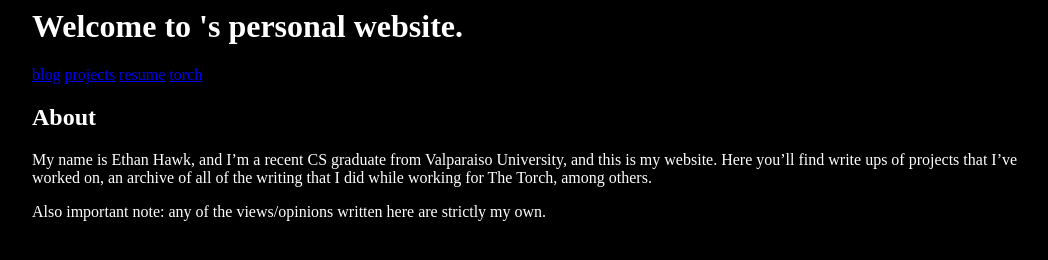
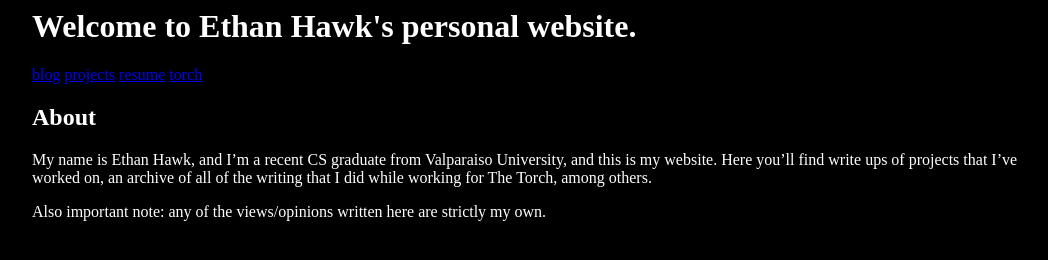
Before and after one commit to echawk/echawk.github.io, a plain HTML site: page index.html in a window 1280 px wide. Shown: the whole page, without its empty margins (96-1144 px from the left). Drawn offline with Linux system fonts and the light colour scheme.

Commit message:
ehawkvu/website@5735ebd5e95b11bc5252777e150c91ed9ea17c09

```diff
--- a/index.html
+++ b/index.html
@@ -1,4 +1,4 @@
-<h1>Welcome to 's personal website.</h1>
+<h1>Welcome to Ethan Hawk's personal website.</h1>
 <a href="blog.html">blog</a>
 <a href="projects.html">projects</a>
 <a href="resume.html">resume</a>
```
